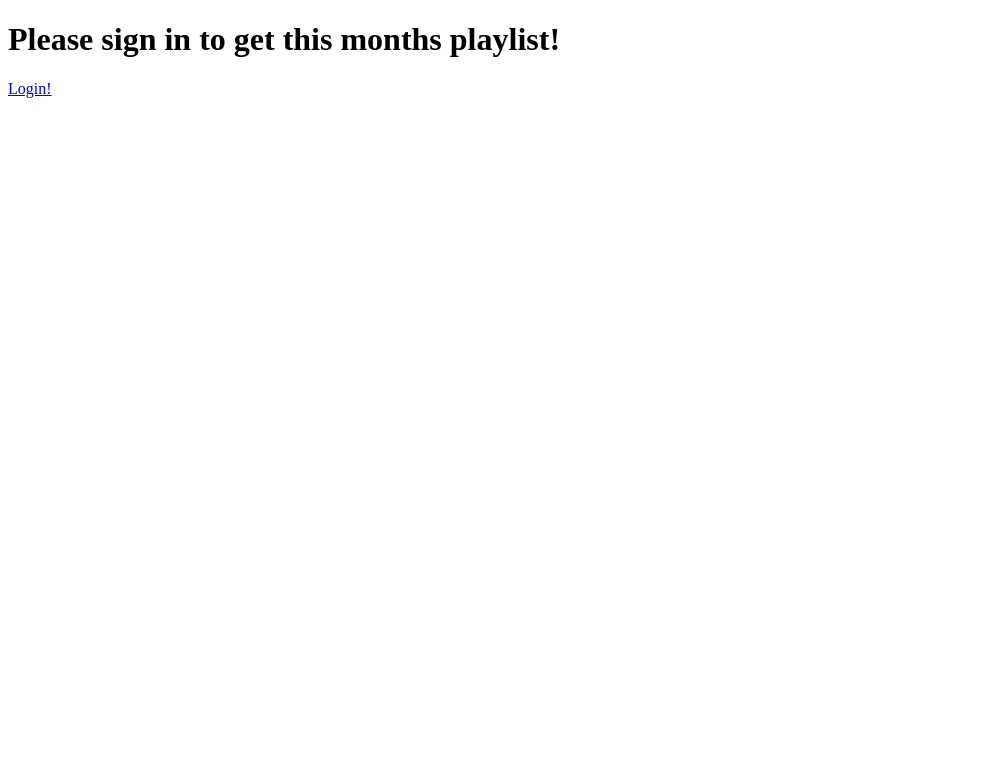
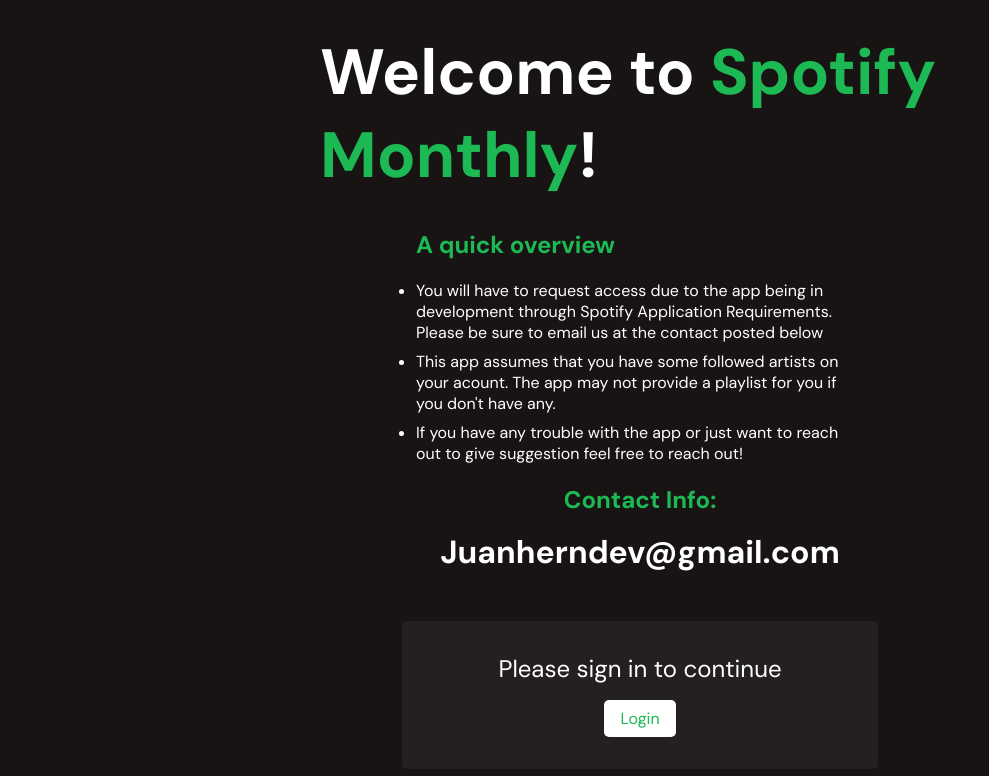
Before and after one commit to JJHDZ123/Spotify-Monthly, a website: page views/splashScreen.html in a window 1280 px wide. Shown: the whole page, without its empty margins (0-989 px from the left). Drawn offline with Linux system fonts and the light colour scheme.

Commit message:
intro page finished

```diff
--- a/package.json
+++ b/package.json
@@ -16,8 +16,9 @@
     "ejs": "^3.1.8",
     "express": "^4.18.1",
     "form-data": "^4.0.0",
+    "got": "^12.4.1",
     "got-cjs": "^12.3.1",
-    "qs": "^6.11.0",
-    "nodemon": "^2.0.19"
+    "nodemon": "^2.0.19",
+    "qs": "^6.11.0"
   }
 }
--- a/views/splashScreen.css
+++ b/views/splashScreen.css
@@ -0,0 +1,90 @@
+@import url("https://fonts.googleapis.com/css2?family=DM+Sans:wght@400;500;700&display=swap");
+
+body{
+  background: #191414;
+  height: 100vh;
+}
+
+* {
+  font-family: 'DM Sans', sans-serif;
+  color: #FFFFFF;
+  box-sizing: border-box;
+  padding: 0;
+  margin: 0;
+}
+
+.splash-wrapper {
+    display: flex;
+    flex-direction: column;
+    justify-content: center;
+    align-items: center;
+
+    position: fixed;
+    top: 50%;
+    left: 50%;
+    -webkit-transform: translate(-50%, -50%);
+    transform: translate(-50%, -50%);
+}
+
+.splash-rules{
+    width: 70%;
+}
+
+.contact-card{
+    display: flex;
+    flex-direction: column;
+    justify-content: center;
+    align-items: center;
+    margin-top: 1rem;
+    margin-bottom: 1rem;
+}
+
+.splash-login_card{
+    display: flex;
+    flex-direction: column;
+    justify-content: center;
+    align-items: center;
+    border-radius: 5px;
+    padding: 2rem 6rem;
+    margin-top: 2rem;
+
+    background: rgb(83, 83, 83, .2);
+
+    font-size: 1.5rem;
+}
+
+.splash-tittle{
+    font-size: 4rem;
+    padding-bottom: 2rem;
+}
+
+h2{
+    padding-bottom: 1rem;
+}
+
+li{
+    padding: .25rem 0;
+}
+
+span{
+    color:#1db954;
+}
+
+.Login-btn{
+    background: #FFFFFF;
+    margin-top: 1rem;
+    border-radius: 5px;
+    display: flex;
+    justify-content: center;
+    align-items: center;
+}
+
+.splash-anchor{
+    display:inline-block;
+    height: 100%;
+    width: 100%;
+    padding: .5rem 1rem;
+    text-decoration: none;
+    color: #1db954;
+    font-size: 1rem;
+}
--- a/views/splashScreen.html
+++ b/views/splashScreen.html
@@ -3,11 +3,32 @@
   <head>
     <meta charset="UTF-8">
     <meta name="viewport" content="width=device-width, initial-scale=1.0">
-    <link rel="stylesheet" type="text/css" href="home.css">
-    <title>Spotify Web API Tutorial</title>
+    <link rel="stylesheet" type="text/css" href="splashScreen.css">
+    <title>Spotify Monthly</title>
   </head>
   <body>
-    <h1>Please sign in to get this months playlist!</h1>
-    <a href="/auth/login">Login!</a>
+    <div class="splash-wrapper">
+      <h1 class="splash-tittle">Welcome to <span>Spotify Monthly</span>!</h1>
+      <div class="splash-rules">
+        <h2><span>A quick overview</span></h2>
+        <ul>
+          <li>You will have to request access due to the app being in development through Spotify Application Requirements. Please be sure to email us at the contact posted below</li>
+          <li>This app assumes that you have some followed artists on your acount. The app may not provide a playlist for you if you don't have any.</li>
+          <li>If you have any trouble with the app or just want to reach out to give suggestion feel free to reach out!</li>
+        </ul>
+        <div class="contact-card">
+          <h2><span>Contact Info:</span></h2>
+          <h1>Juanherndev@gmail.com</h1>
+        </div>
+      </div>
+      <div class="splash-login_card">
+        <p class="splash-sub">Please sign in to continue</p>
+        <div class="Login-btn">
+          <a href="/auth/login" class="splash-anchor">
+            Login
+          </a>
+        </div>
+      </div>
+    </div>
   </body>
 </html>
```
Also changed, not shown: views/home.html (+1 -1 lines), views/noPlaylist.html (+1 -1 lines), 1 other file.
